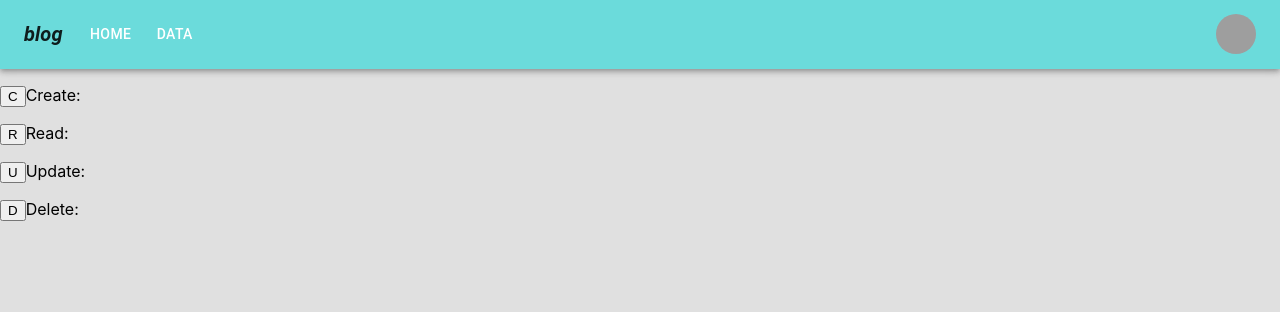
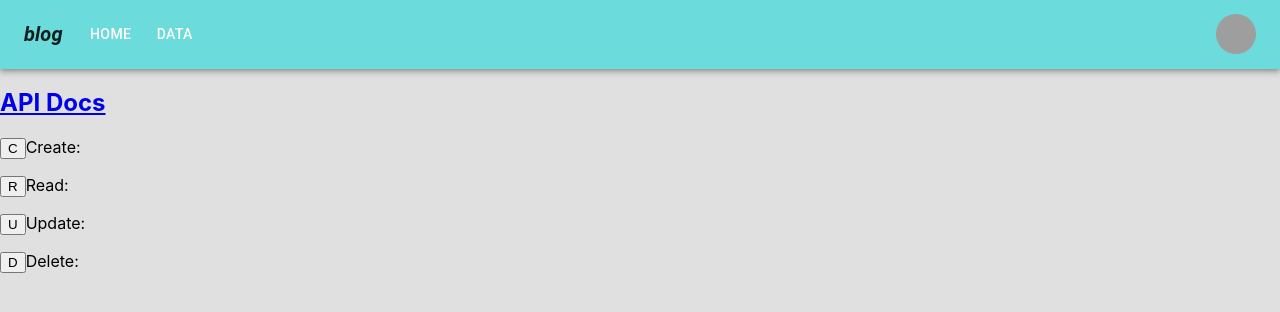
Before and after one commit to esarnb/angular-app, a React (Create React App) app: page /data in a window 1280 px wide. Shown: the top 312 px of the page. Built offline with nearby package versions, Linux system fonts and the light colour scheme; grey boxes are pictures that could not be loaded.

Commit message:
added link to view swagger v3

```diff
--- a/src/Pages/Data/Data.tsx
+++ b/src/Pages/Data/Data.tsx
@@ -68,6 +68,7 @@ function Data() {
         <title>Data</title>
         <meta name="description" content="My Blog Data page" />
       </Helmet>
+      <a href="http://localhost:8080/swagger-ui.html" target="_blank" rel="noopener noreferrer"><h2>API Docs</h2></a>
       <div>
         <p><button onClick={() => postRequest()}>C</button>Create: {crudStatus.create}</p>
         <p><button onClick={() => getRequest()}>R</button>Read: {crudStatus.read}</p>
```
